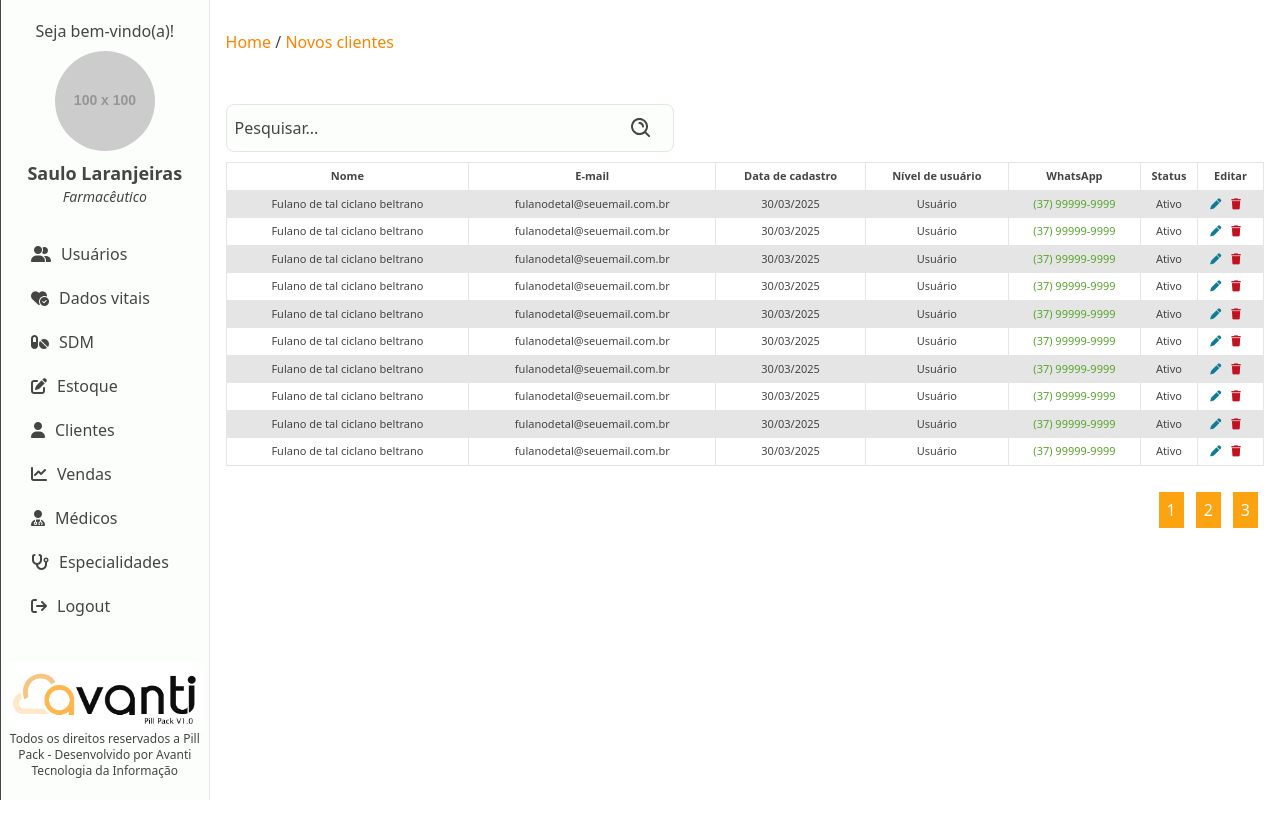
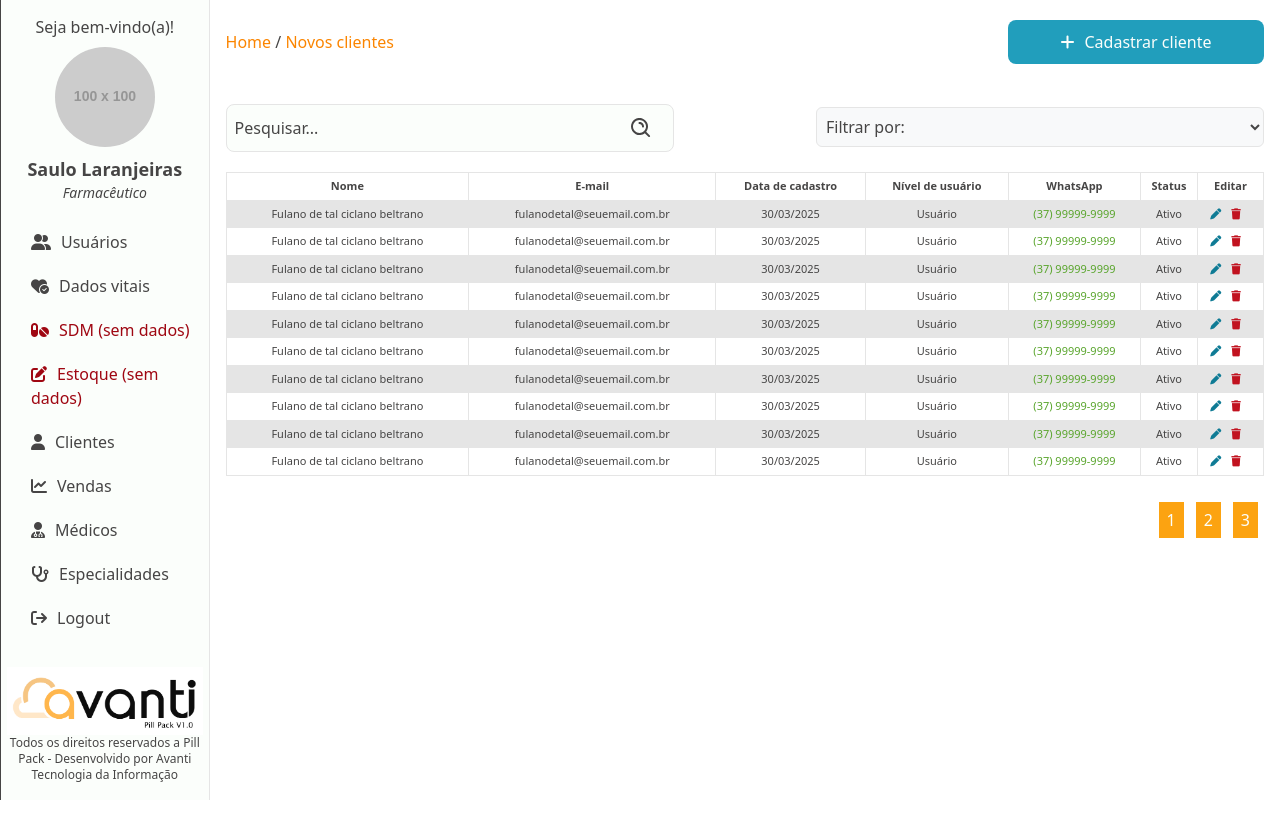
Before and after one commit to claytonaugusto/pillpack, a PHP site: page /novos-clientes.php in a window 1280 px wide. Shown: the top 840 px of the page. Run offline with PHP 8.4, Linux system fonts and the light colour scheme; style sheets or scripts are compiled from the project's sources; some libraries are stand-ins or nearby versions; some web fonts are replaced.

Commit message:
Ajustes na parte do campo de pesquisa e filtro para ficar fluído

```diff
--- a/public/clientes-totais.php
+++ b/public/clientes-totais.php
@@ -22,7 +22,7 @@
 
                 <div class="flex flex-col w-full">
 
-                    <div class="w-full flex items-start justify-between mb-2.5 p-0">
+                    <div class="w-full flex flex-wrap items-start justify-between mb-2.5 p-0">
                         <?php include __DIR__ . "/templates/search.php"; ?>
                         <?php include __DIR__ . "/templates/filter.php"; ?>
                     </div>
--- a/public/dados-vitais.php
+++ b/public/dados-vitais.php
@@ -18,7 +18,7 @@
 
                 <div class="flex flex-col w-full">
 
-                    <div class="w-full flex items-start justify-between mb-2.5 p-0">
+                    <div class="w-full flex flex-wrap items-start justify-between mb-2.5 p-0">
                         <?php include __DIR__ . "/templates/search.php"; ?>
                         <?php include __DIR__ . "/templates/filter.php"; ?>
                     </div>
--- a/public/dashboard.php
+++ b/public/dashboard.php
@@ -11,12 +11,12 @@
 
             <!-- mapa de páginas e botão de cadastro -->
             <div class="flex justify-between items-center h-21 w-full mb-5">
-                <h2><a href="dashboard.php" class="text-(--bg-btn-hover)">Home</a> / <a href="#" class="text-(--bg-btn-hover)">Dashboard</a></h2>
+                <!-- <h2><a href="dashboard.php" class="text-(--bg-btn-hover)">Home</a> / <a href="#" class="text-(--bg-btn-hover)">Dashboard</a></h2> -->
             </div>
 
             <!-- dashboard cards -->
             <a href="novos-clientes.php">
-                <div class="flex flex-wrap justify-start gap-1">
+                <div class="flex flex-wrap justify-start gap-2">
                     <div class="flex flex-col items-center justify-center w-74 h-36 bg-(--bg-yellow-avanti) rounded-lg cursor-pointer text-(--text-prussian-blue) hover:text-(--bg-seasalt) hover:bg-(--bg-btn-hover) duration-300">
                         <h2 class="text-xl font-bold mb-2">Novos clientes</h2>
                         <h2 class="text-4xl font-bold mb-2">30</h2>
--- a/public/especialidades.php
+++ b/public/especialidades.php
@@ -22,7 +22,7 @@
 
                 <div class="flex flex-col w-full">
 
-                    <div class="w-full flex items-start justify-between mb-2.5 p-0">
+                <div class="w-full flex flex-wrap items-start justify-between mb-2.5 p-0">
                         <?php include __DIR__ . "/templates/search.php"; ?>
                         <?php include __DIR__ . "/templates/filter.php"; ?>
                     </div>
--- a/public/farmacias.php
+++ b/public/farmacias.php
@@ -18,7 +18,10 @@
 
                 <div class="flex flex-col w-full h-screen">
 
-                    <?php include __DIR__ . "/templates/search.php"; ?>
+                    <div class="w-full flex flex-wrap items-start justify-between mb-2.5 p-0">
+                        <?php include __DIR__ . "/templates/search.php"; ?>
+                        <?php include __DIR__ . "/templates/filter.php"; ?>
+                    </div>
 
                     <div class="w-full mt-2.5">
                         <table>
--- a/public/medicos.php
+++ b/public/medicos.php
@@ -22,7 +22,7 @@
 
                 <div class="flex flex-col w-full">
 
-                    <div class="w-full flex items-start justify-between mb-2.5 p-0">
+                <div class="w-full flex flex-wrap items-start justify-between mb-2.5 p-0">
                         <?php include __DIR__ . "/templates/search.php"; ?>
                         <?php include __DIR__ . "/templates/filter.php"; ?>
                     </div>
--- a/public/novos-clientes.php
+++ b/public/novos-clientes.php
@@ -11,6 +11,10 @@
             <!-- mapa de páginas e botão de cadastro -->
             <div class="flex justify-between items-center h-21 w-full mb-5">
                 <h2><a href="dashboard.php" class="text-(--bg-btn-hover)">Home</a> / <a href="#" class="text-(--bg-btn-hover)">Novos clientes</a></h2>
+                <button class="bg-(--bg-blue-green) p-2.5 w-3xs block cursor-pointer rounded-lg hover:bg-(--bg-blue-green-hover) duration-300">
+                    <a href="" class="text-(--bg-baby-powder)"><i class="fa-solid fa-plus"></i>Cadastrar cliente</a>
+                </button>
+
             </div>
 
             <!-- dashboard cadastro de usuários -->
@@ -18,9 +22,12 @@
 
                 <div class="flex flex-col w-full h-screen">
 
-                <?php include __DIR__."/templates/search.php"; ?>
+                <div class="w-full flex flex-wrap items-start justify-between mb-2.5 p-0">
+                        <?php include __DIR__ . "/templates/search.php"; ?>
+                        <?php include __DIR__ . "/templates/filter.php"; ?>
+                    </div>
 
-                <div class="w-full mt-2.5">
+                    <div class="w-full mt-2.5">
                         <table>
                             <tr>
                                 <th>Nome</th>
--- a/public/receitas-proximas-vencimento.php
+++ b/public/receitas-proximas-vencimento.php
@@ -18,7 +18,10 @@
 
                 <div class="flex flex-col w-full h-screen">
 
-                    <?php include __DIR__ . "/templates/search.php"; ?>
+                    <div class="w-full flex flex-wrap items-start justify-between mb-2.5 p-0">
+                        <?php include __DIR__ . "/templates/search.php"; ?>
+                        <?php include __DIR__ . "/templates/filter.php"; ?>
+                    </div>
 
                     <div class="w-full mt-2.5">
                         <table>
--- a/public/templates/aside.php
+++ b/public/templates/aside.php
@@ -18,12 +18,12 @@
                         <a href="dados-vitais.php" class="block p-1.5"><i class="fa-solid fa-heart-circle-check"></i>Dados vitais</a>
                     </li>
 
-                    <li class="flex-wrap mb-2 hover:bg-(--bg-btn-hover) hover:text-sky-50 duration-300">
-                        <a href="" class="block p-1.5"><i class="fa-solid fa-pills"></i>SDM</a>
+                    <li class="flex-wrap mb-2 hover:bg-(--bg-btn-hover) text-red-800 hover:text-sky-50 duration-300">
+                        <a href="" class="block p-1.5"><i class="fa-solid fa-pills"></i>SDM (sem dados)</a>
                     </li>
 
-                    <li class="flex-wrap mb-2 hover:bg-(--bg-btn-hover) hover:text-sky-50 duration-300">
-                        <a href="" class="block p-1.5"><i class="fa-solid fa-pen-to-square"></i>Estoque</a>
+                    <li class="flex-wrap mb-2 hover:bg-(--bg-btn-hover) text-red-800 hover:text-sky-50 duration-300">
+                        <a href="" class="block p-1.5"><i class="fa-solid fa-pen-to-square"></i>Estoque (sem dados)</a>
                     </li>
 
                     <li class="flex-wrap mb-2 hover:bg-(--bg-btn-hover) hover:text-sky-50 duration-300">
--- a/public/vendas.php
+++ b/public/vendas.php
@@ -18,7 +18,7 @@
 
                 <div class="flex flex-col w-full">
 
-                    <div class="w-full flex items-start justify-between mb-2.5 p-0">
+                <div class="w-full flex flex-wrap items-start justify-between mb-2.5 p-0">
                         <?php include __DIR__ . "/templates/search.php"; ?>
                         <?php include __DIR__ . "/templates/filter.php"; ?>
                     </div>
```
Also changed, not shown: public/clientes-uso-continuo.php (+9 -2 lines).
